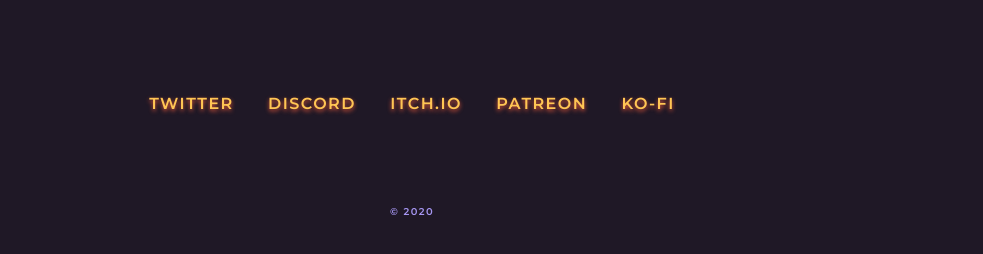
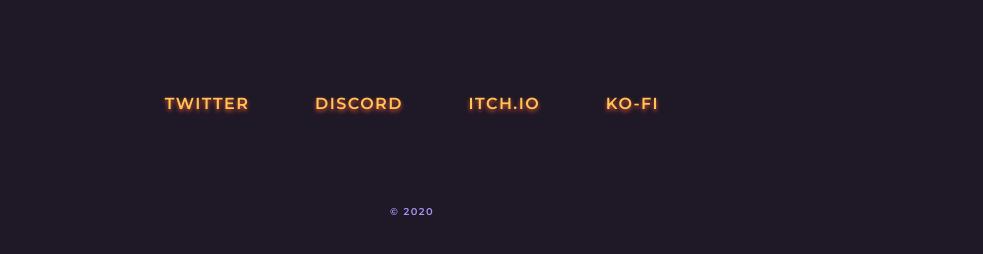
Before and after one commit to CTCorbett/voxcorvi.games, a plain HTML site: page index.html in a window 1280 px wide. Shown: the part 386-640 px from the top of the page, without its empty margins (228-1211 px from the left). Drawn offline with Linux system fonts and the light colour scheme.

Commit message:
removed patreon
removed patreon link from footer

```diff
--- a/index.html
+++ b/index.html
@@ -23,7 +23,6 @@
         <li><a href="https://twitter.com/VoxCorvi" target="_blank">Twitter</a></li>
         <li><a href="https://discord.gg/jcACrkq" target="_blank">Discord</a></li>
         <li><a href="https://vox-corvi.itch.io/" target="_blank">Itch.io</a></li>
-        <li><a href="https://www.patreon.com/voxcorvi" target="_blank">Patreon</a></li>
         <li><a href="https://ko-fi.com/voxcorvi" target="_blank">Ko-fi</a></li>
       </ul>
       <small>
```
